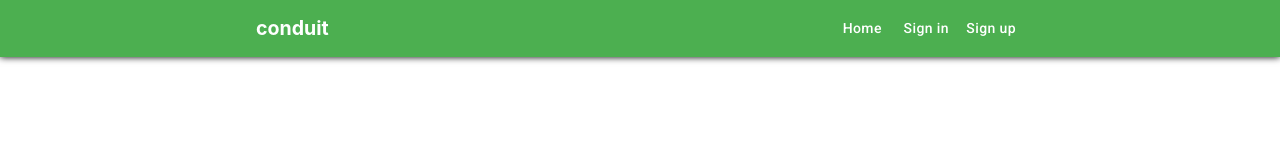
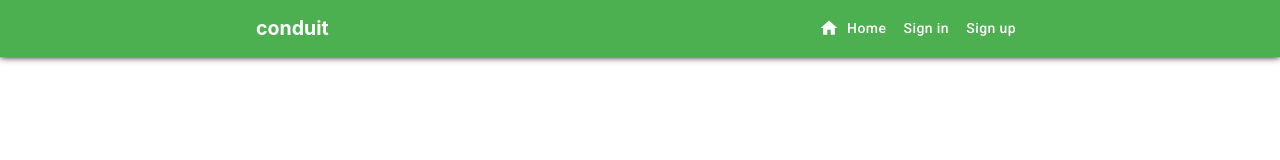
Before and after one commit to alexander-zevin/realworld, a React (Create React App) app: page /signin in a window 1280 px wide. Shown: the top 160 px of the page. Built offline with nearby package versions, Linux system fonts and the light colour scheme; no server answers.

Commit message:
add icon in header

```diff
--- a/src/components/common/Header/AuthBlock/AuthBlock.tsx
+++ b/src/components/common/Header/AuthBlock/AuthBlock.tsx
@@ -4,6 +4,8 @@ import {ProfileState} from "../../../../store/types/profileTypes";
 import {useSelector} from "react-redux";
 import {RootState} from "../../../../store/store";
 import {useHistory} from "react-router-dom";
+import SettingsIcon from '@material-ui/icons/Settings';
+import PostAddIcon from '@material-ui/icons/PostAdd';
 
 const AuthBlock = () => {
 
@@ -16,8 +18,8 @@ const AuthBlock = () => {
 
     return (
         <>
-            <StyledButton onClick={toEditor}>New Article</StyledButton>
-            <StyledButton onClick={toSettings}>Settings</StyledButton>
+            <StyledButton startIcon={<PostAddIcon/>} onClick={toEditor}>New Article</StyledButton>
+            <StyledButton startIcon={<SettingsIcon/>} onClick={toSettings}>Settings</StyledButton>
             <StyledButton onClick={toProfiles}>{username}</StyledButton>
         </>
     )
--- a/src/components/common/Header/Header.tsx
+++ b/src/components/common/Header/Header.tsx
@@ -6,6 +6,7 @@ import {useSelector} from "react-redux";
 import {RootState} from "../../../store/store";
 import AuthBlock from "./AuthBlock/AuthBlock";
 import { useHistory } from "react-router-dom";
+import HomeIcon from '@material-ui/icons/Home';
 
 const Header = () => {
 
@@ -18,7 +19,7 @@ const Header = () => {
         <HeaderRoot>
             <Title>conduit</Title>
             <Navigation>
-                <StyledButton onClick={toMain}>Home</StyledButton>
+                <StyledButton startIcon={<HomeIcon/>} onClick={toMain}>Home</StyledButton>
                 { !isAuth ? <SignBlock /> : <AuthBlock/> }
             </Navigation>
         </HeaderRoot>
```
